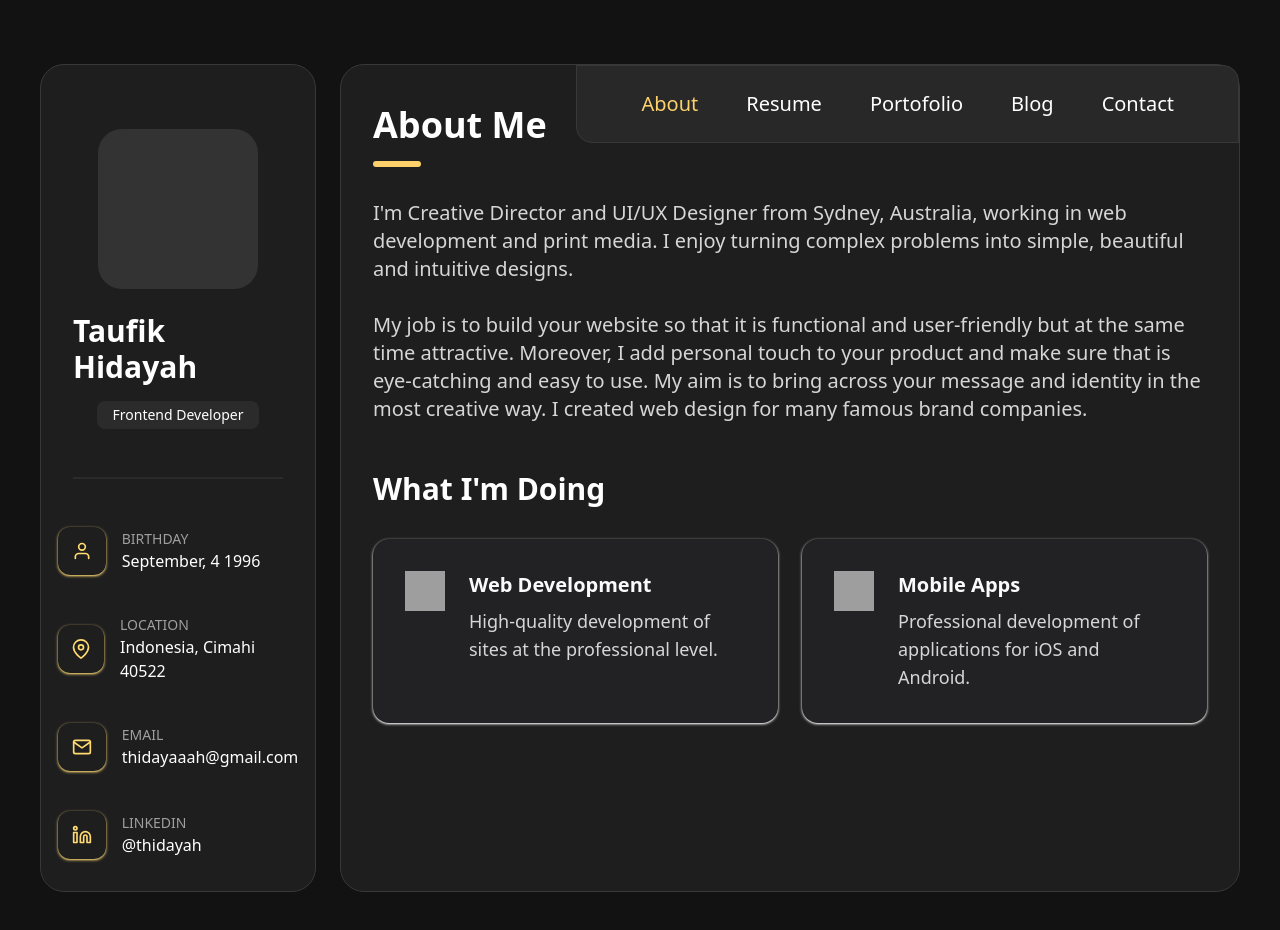
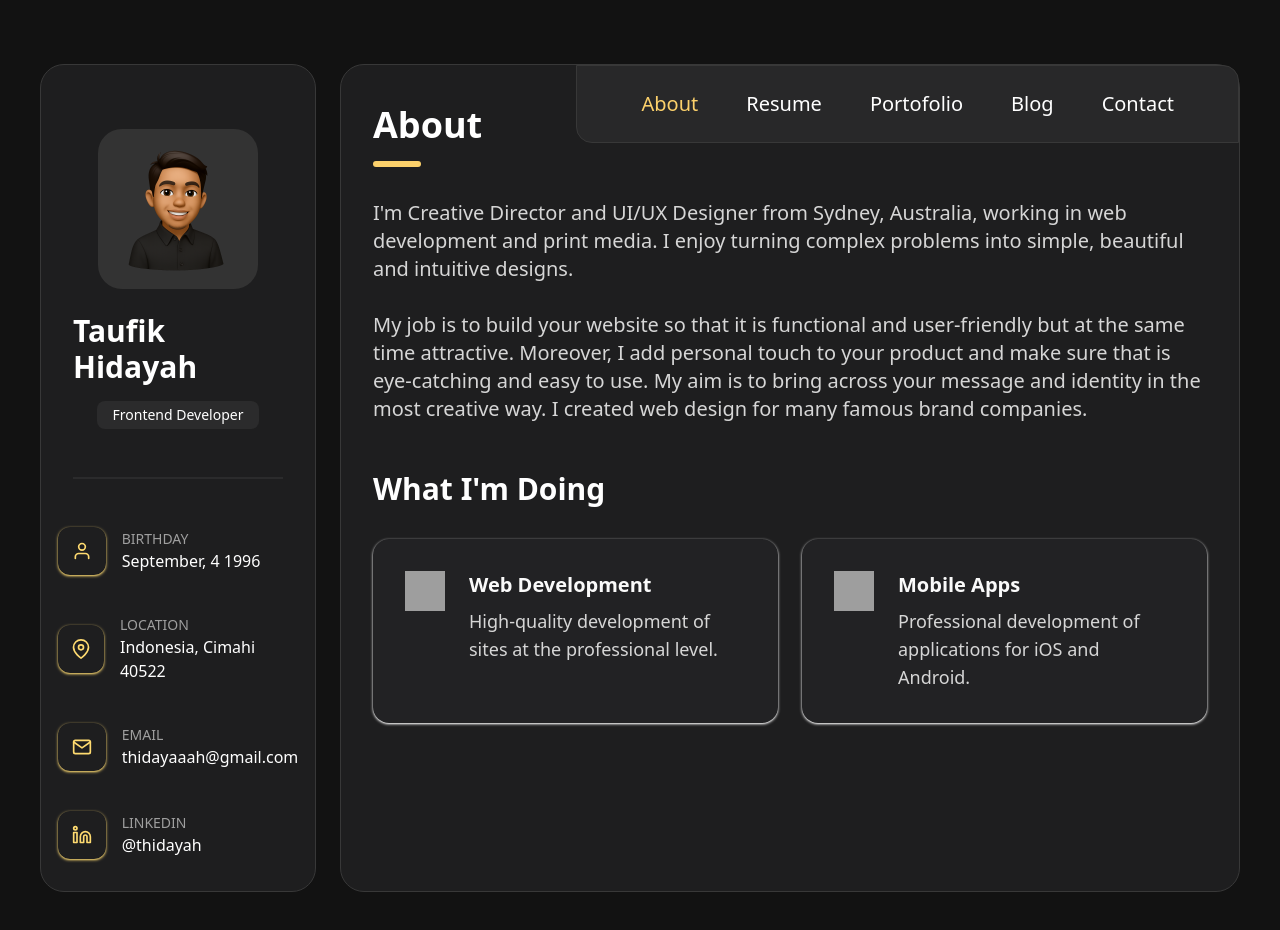
Before and after one commit to thidayah/thidayah.github.io, a React (Vite) app: page / in a window 1280 px wide. Shown: the top 930 px of the page. Built offline with nearby package versions, Linux system fonts and the light colour scheme; grey boxes are pictures that could not be loaded.

Commit message:
update: tab pages

```diff
--- a/src/App.jsx
+++ b/src/App.jsx
@@ -1,20 +1,21 @@
 import { useState } from 'react'
-// import reactLogo from './assets/react.svg'
-// import viteLogo from '/vite.svg'
-// import './App.css'
 import { FiLinkedin, FiMail, FiMapPin, FiUser } from "react-icons/fi";
+import imgAvatar from './assets/avatar.png'
 import iconApp from './assets/icon-app.svg'
 import iconDev from './assets/icon-dev.svg'
-import iconDesign from './assets/icon-design.svg'
-import iconPhoto from './assets/icon-photo.svg'
+// import iconDesign from './assets/icon-design.svg'
+// import iconPhoto from './assets/icon-photo.svg'
 
 function App() {
+  const tabs = ['About', 'Resume', 'Portofolio', 'Blog', 'Contact']
+  const [tab, setTab] = useState('About')
+
   return (
     <div className=" flex justify-center min-h-screen bg-[#121212]">
       <div className="w-[1200px] flex justify-between py-16">
         <div className=" flex flex-col items-center bg-[#1e1e1f] w-[23%] h-full border border-[#383838] rounded-3xl p-8">
           <div className=" rounded-3xl bg-[#333333] size-40 mt-8">
-            {/* <img /> */}
+            <img src={imgAvatar} className="p-4" />
           </div>
           <div className="text-white text-3xl font-semibold mt-6">Taufik Hidayah</div>
           <div className=" text-white text-sm bg-[#2b2b2c] p-1 px-4 rounded-lg mt-4">Frontend Developer</div>
@@ -62,16 +63,28 @@ function App() {
         </div>
         <div className=" bg-[#1e1e1f] w-[75%] h-full border border-[#383838] rounded-3xl relative">
           <div className=" absolute top-0 right-0 flex flex-row space-x-12 bg-[#282829] border border-[#383838] p-6 px-16 rounded-bl-2xl rounded-tr-2xl text-white text-xl">
-            <div className="text-[#fcd16b]">About</div>
+            {tabs.map((row, index) => (
+              <div
+                key={index}
+                className={` ${tab === row ? 'text-[#fcd16b]' : 'text-white' } cursor-pointer`}
+                onClick={() => setTab(row)}
+              >
+                {row}
+              </div>
+            ))}
+            {/* <div className="text-[#fcd16b]">About</div>
             <div>Resume</div>
             <div>Portofolio</div>
             <div>Blog</div>
-            <div>Contact</div>
+            <div>Contact</div> */}
           </div>
 
           <div className="p-8">
-            <div className=" text-4xl font-bold text-white mt-2">About Me</div>
+            <div className=" text-4xl font-bold text-white mt-2">{tab}</div>
             <div className=" w-12 h-[6px] rounded-full bg-[#fcd16b] mt-4" />
+
+            {tab === 'About' ?
+              <>
                 <p className="text-[#d6d6d6] text-xl mt-8">
                   I'm Creative Director and UI/UX Designer from Sydney, Australia, working in web development and print media. I enjoy turning complex problems into simple, beautiful and intuitive designs.
                   <br />
@@ -110,6 +123,15 @@ function App() {
                     </div>
                   </div> */}
                 </div>
+              </>
+              : tab === 'Resume' ?
+                <>
+                  <div>
+                    Resumm
+                  </div>
+                </>
+            : null}
+
           </div>
 
 
```
Also changed, not shown: src/assets/avatar.png (added). Lines whose indentation alone changed are shown as unchanged.
